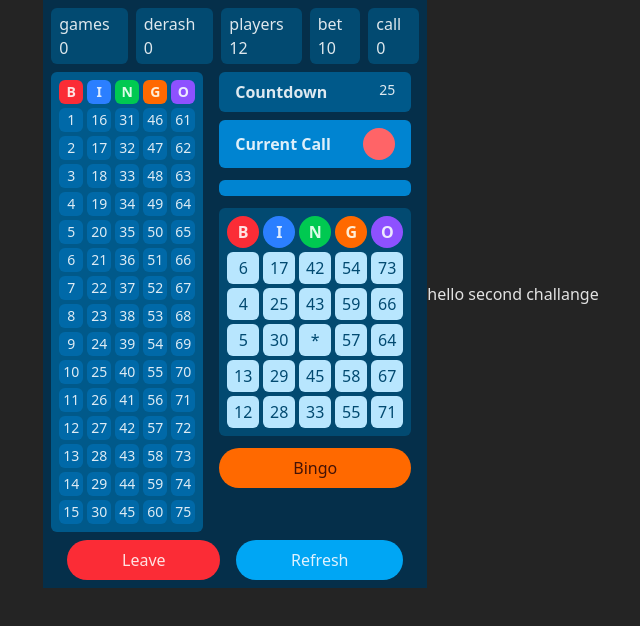
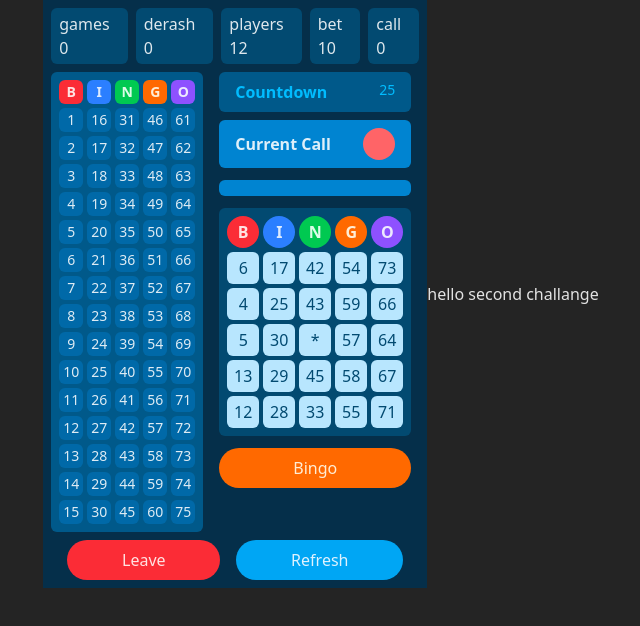
Before and after one commit to tshabebe/Interview, a React (Vite) app: page / in a window 1280 px wide. Shown: the top 626 px of the page, without its empty margins (319-959 px from the left). Built offline with nearby package versions, Linux system fonts and the light colour scheme.

Commit message:
Update text color for CountDown and BingoButton components

```diff
--- a/src/components/BingoAppSingle.tsx
+++ b/src/components/BingoAppSingle.tsx
@@ -122,7 +122,7 @@ function GameControls() {
 // CountDown component - game timer
 function CountDown() {
   return (
-    <div className="flex justify-between bg-sky-800 px-4 py-2 rounded-md">
+    <div className="flex justify-between bg-sky-800 px-4 text-sky-400 py-2 rounded-md">
       <span className="font-semibold">Countdown</span>
       <span className="text-sm">25</span>
     </div>
@@ -218,7 +218,7 @@ function CartelaColumn({ letter, numbers, color }: CartelaColumnProps) {
 // BingoButton component - call bingo button
 function BingoButton() {
   return (
-    <button className="bg-orange-500 hover:bg-orange-400 px-4 py-2 rounded-full text-orange-950">
+    <button className="bg-orange-500 hover:bg-orange-400 px-4 py-2 rounded-full text-orange-100">
       Bingo
     </button>
   )
```
